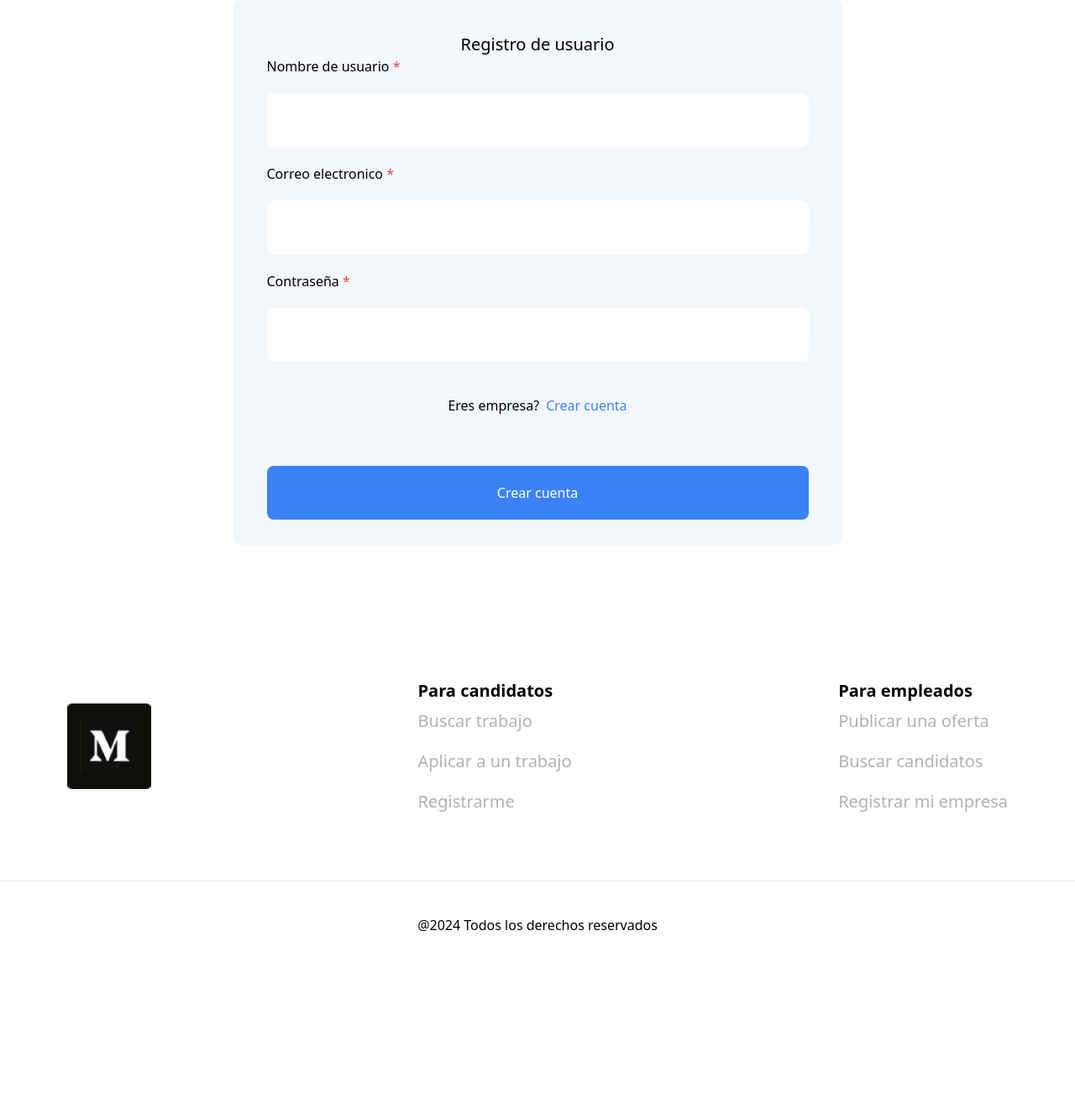
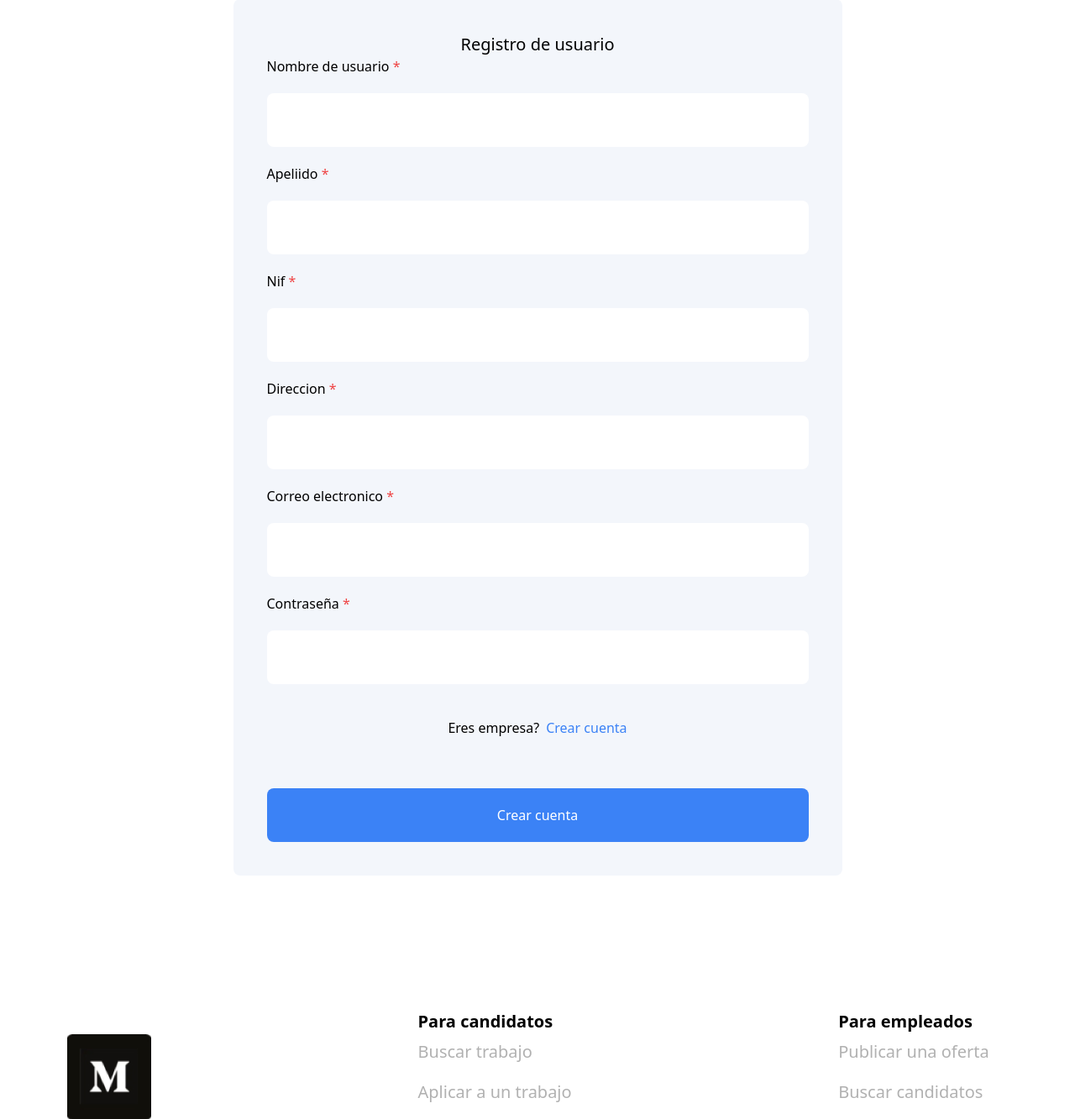
Before and after one commit to Art3611/Bolsa-de-trabajo, a PHP site: page /proyectointegrado2t2024-DiosTeOdia/registroUsuario/ in a window 1280 px wide. Shown: the part 168-1501 px from the top of the page at 84% size. Before the commit the page ends 1278 px from the top, so only its background shows below. Run offline with PHP 8.4, Linux system fonts and the light colour scheme; some libraries are stand-ins or nearby versions.

Commit message:
agrego formulario de  datos adicionales para el usuario

```diff
--- a/bolsa-trabajo/controllers/login.php
+++ b/bolsa-trabajo/controllers/login.php
@@ -1,4 +1,8 @@
 <?php
+
+ini_set('display_errors', 1);
+ini_set('display_startup_errors', 1);
+error_reporting(E_ALL);
 
 require_once __DIR__ . '/../controllers/userSesion.php';
 require_once __DIR__ . '/../models/User.php';
--- a/bolsa-trabajo/controllers/registroEmpresa.php
+++ b/bolsa-trabajo/controllers/registroEmpresa.php
@@ -39,9 +39,9 @@ class RegistroEmpresa extends Controller {
             'password' => $password
         ]);
 
-        if($resultado === 'exito'){
-            $mensaje = "Empresa registrada correctamente";
-            header('Location: '.constant('URL').'login');
+        if($resultado === 'empresa_registrada'){
+            header('Location: ' . constant('URL') . 'registrarDatosEmpresa');
+            exit();
         }elseif($resultado === 'usuario_existe'){
             $error = "Empresa ya registrada";
         }elseif($resultado === 'email_existe'){
--- a/bolsa-trabajo/controllers/registroUsuario.php
+++ b/bolsa-trabajo/controllers/registroUsuario.php
@@ -1,7 +1,4 @@
 <?php
-ini_set('display_errors', 1);
-ini_set('display_startup_errors', 1);
-error_reporting(E_ALL);
 
 require_once __DIR__ . '/../models/User.php';
 
@@ -33,11 +30,14 @@ class RegistroUsuario extends Controller {
     /**
      * Registra un nuevo usuario.
      */
-    public function registroUser(){
+    public function registrarUsuario(){
         $mensaje = "";
         $error = "";
 
         $nombre = $_POST['nombre'];
+        $apellido = $_POST['apellido'];
+        $nif = $_POST['nif'];
+        $direccion = $_POST['direccion'];
         $email = $_POST['email'];
         $password = $_POST['password'];
 
@@ -45,12 +45,14 @@ class RegistroUsuario extends Controller {
         $resultado = $this->model->register([
             'nombre' => $nombre,
             'email' => $email,
-            'password' => $password
+            'password' => $password,
+            'apellido' => $apellido,
+            'nif' => $nif,
+            'direccion' => $direccion
         ]);
 
         // Maneja el resultado del registro
-        if($resultado === 'exito'){
-            $mensaje = "Usuario registrado correctamente";
+        if($resultado === 'usuario_registrado'){
             header('Location: '.constant('URL').'login');
         }elseif($resultado === 'usuario_existe'){
             $error = "Usuario ya registrado";
--- a/bolsa-trabajo/controllers/userSesion.php
+++ b/bolsa-trabajo/controllers/userSesion.php
@@ -17,16 +17,6 @@ class UserSesion {
         }
     }
 
-       /**
-     * Establece el usuario actual y el rol en la sesión.
-     *
-     * @param mixed $user El usuario actual.
-     * @param int $rol_id El rol del usuario.
-     */
-    public function setCurrentUser($user, $rol_id){
-        $_SESSION['user'] = $user;
-        $_SESSION['rol_id'] = $rol_id;
-    }
 
     /**
      * Obtiene el usuario actual de la sesión.
@@ -42,6 +32,18 @@ class UserSesion {
         }
         return null;
     }
+
+       /**
+     * Establece el usuario actual y el rol en la sesión.
+     *
+     * @param mixed $user El usuario actual.
+     * @param int $rol_id El rol del usuario.
+     */
+    public function setCurrentUser($user, $rol_id){
+        $_SESSION['user'] = $user;
+        $_SESSION['rol_id'] = $rol_id;
+    }
+
 
         /**
      * Obtiene el rol del usuario actual.
--- a/bolsa-trabajo/models/User.php
+++ b/bolsa-trabajo/models/User.php
@@ -61,11 +61,14 @@ class User extends Model {
      * @return string El resultado de la inserción ('usuario_registrado' o 'error_registro').
      */
     private function insertUser($data){
-        $this->db->query('INSERT INTO usuarios (nombre, email, password, rol_id )
-                        VALUES(:nombre, :email, :password, :rol_id)');
+        $this->db->query('INSERT INTO usuarios (nombre, apellido, email, password, direccion, nif, rol_id )
+                        VALUES(:nombre, :apellido, :email, :password, :direccion, :nif, :rol_id)');
         $this->db->bind(':nombre', $data['nombre']);
+        $this->db->bind(':apellido', $data['apellido']);
         $this->db->bind(':email', $data['email']);
         $this->db->bind(':password', $data['password']);
+        $this->db->bind(':direccion', $data['direccion']);
+        $this->db->bind(':nif', $data['nif']);
         $this->db->bind(':rol_id', $data['rol_id']);
 
         if($this->db->execute()){
--- a/bolsa-trabajo/views/login/index.php
+++ b/bolsa-trabajo/views/login/index.php
@@ -1,7 +1,7 @@
 <?php require 'views/partials/header.php';?>
 <main class='flex flex-col justify-center items-center p-10 md:p-20'>
 
-<div class='bg-[#F3F6FB] md:w-[725px] md:h-[550px] p-10 rounded-lg'>
+<div class='bg-[#F3F6FB] md:w-[725px] p-10 rounded-lg'>
 <h1 class='text-xl text-center font-bold'>Iniciar sesion</h1>
 
 <form action="<?= constant('URL')?>login/login" method="POST" class='flex flex-col gap-3 md:gap-6'>
--- a/bolsa-trabajo/views/registroUsuario/index.php
+++ b/bolsa-trabajo/views/registroUsuario/index.php
@@ -1,12 +1,27 @@
 <?php require 'views/partials/header.php';?>
 <main class='flex flex-col justify-center items-center p-10 md:p-20'>
 
-<div class='bg-[#F3F6FB] md:w-[725px] md:h-[650px] p-10 rounded-lg'>
+<div class='bg-[#F3F6FB] md:w-[725px] p-10 rounded-lg'>
 <h1 class='text-xl text-center'>Registro de usuario</h1>
 
-<form action="<?= constant('URL')?>registroUsuario/registroUser" method="POST" class='flex flex-col gap-3 md:gap-5'>
+<form action="<?= constant('URL')?>registroUsuario/registrarUsuario" method="POST" class='flex flex-col gap-3 md:gap-5'>
         <label for="nombre">Nombre de usuario <span class='text-red-500'>*</span></label>
         <input type="text" name='nombre' class=' h-10 md:h-16 rounded-lg' required>
+
+        <label for="apellido">Apeliido
+                <span class='text-red-500'>*</span>
+        </label>
+        <input type="text" name='apellido' class='h-10 md:h-16 rounded-lg' required>
+
+        <label for="nif">Nif
+            <span class='text-red-500'>*</span>
+        </label>
+        <input type="text" name='nif' class='h-10 md:h-16 rounded-lg' required>
+
+        <label for="direccion">Direccion
+            <span class='text-red-500'>*</span>
+         </label>
+         <input type="text" name='direccion' class='h-10 md:h-16 rounded-lg' required>
 
         <label for="email">Correo electronico <span class='text-red-500'>*</span></label>
         <input type="email" name='email' class='h-10 md:h-16 rounded-lg' required>
@@ -22,6 +37,6 @@
         </div>
         <button class='p-5 rounded-lg text-white bg-blue-500 mt-10'>Crear cuenta</button>
     </form>
-</div>
+
 </main>
 <?php require 'views/partials/footer.php'?>
```
Also changed, not shown: bolsa-trabajo/controllers/registrarDatosEmpresa.php (deleted, +0 -27 lines), bolsa-trabajo/views/perfilEmpresa/index.php (+4 -14 lines), bolsa-trabajo/views/registrarDatosEmpresa/index.php (deleted, +0 -29 lines).
